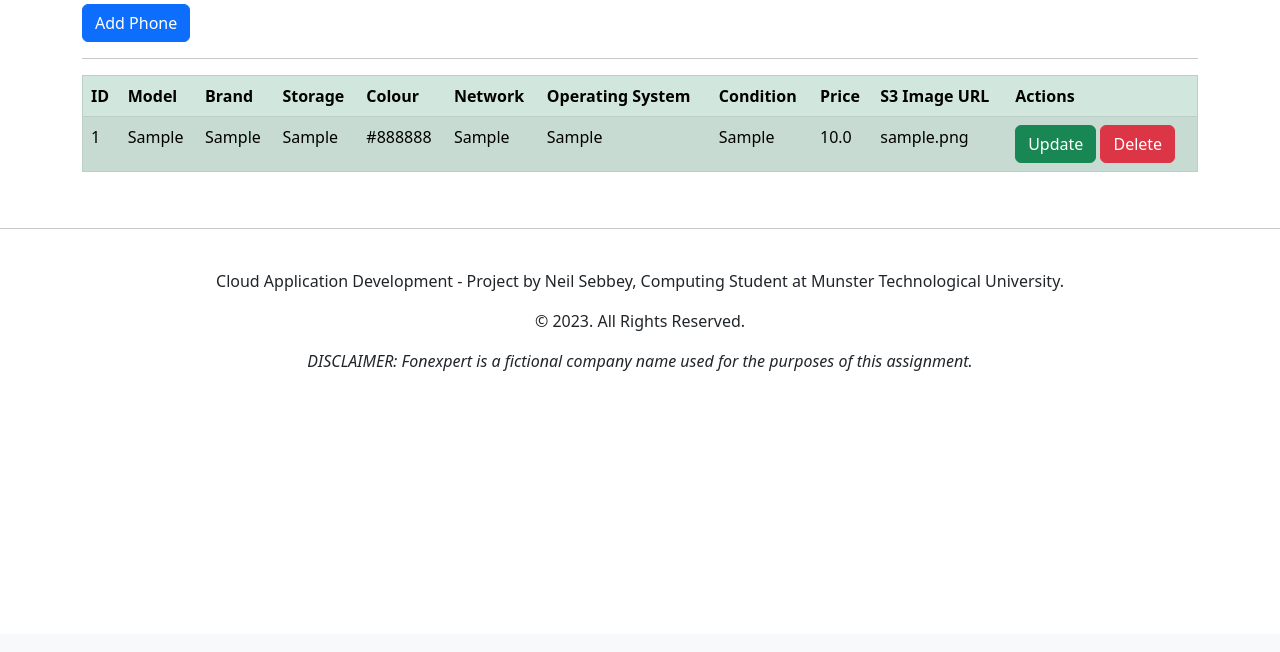
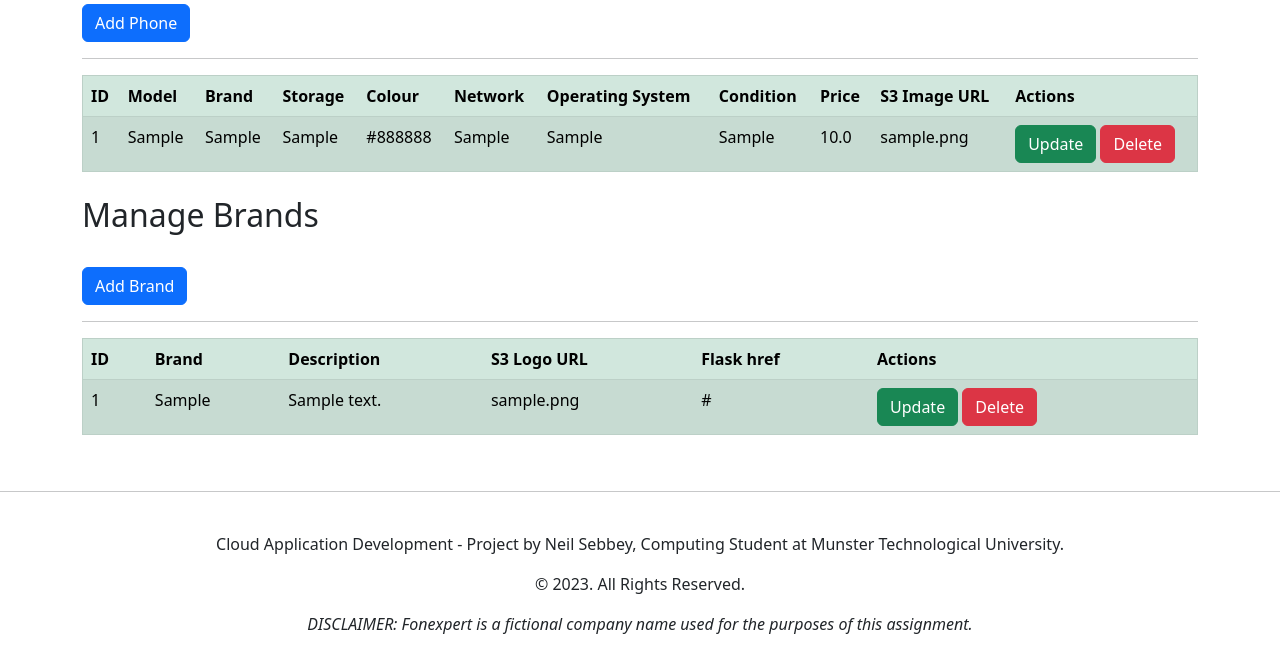
Before and after one commit to NeilSebbey/flask-phoneshop, a Flask app: page /admin/ in a window 1280 px wide. Shown: the part 166-818 px from the top of the page. Before the commit the page ends 537 px from the top, so only its background shows below. Run offline with Flask 3, Linux system fonts and the light colour scheme; the visitor is signed in with stand-in values (Sample User, id 1); tables that the repository leaves empty hold one stand-in row (values such as "Sample post"); a database or web service that is not in the repository returns one stand-in record (values such as "Sample title"); some libraries are stand-ins or nearby versions.

Commit message:
Refactored interface to include brands table for future logo changes

```diff
--- a/admin.py
+++ b/admin.py
@@ -2,7 +2,7 @@ from flask import Blueprint, render_template, request, redirect, url_for, flash
 
 from auth import login_required
 from extensions import pdb
-from models import Phone
+from models import Phone, Brands
 
 bp = Blueprint('admin', __name__, url_prefix='/admin')
 
@@ -11,10 +11,21 @@ bp = Blueprint('admin', __name__, url_prefix='/admin')
 @login_required
 def index():
     phones = Phone.query.all()
-    return render_template('admin/index.html', phones=phones)
+    brands = Brands.query.all()
+    return render_template('admin/index.html', phones=phones, brands=brands)
 
 
-@bp.route('/add/', methods=['GET', 'POST'])
+"""
+#    Title:  app.py, lines 29-62
+#    Author: Parwiz Forogh
+#    Site owner/sponsor:  github.com
+#    Date: Dec 6, 2022, 1:19 GMT
+#    Code version:  6beef35b50fca17d2ad2f84e7de042c7c396c712
+#    Availability:  https://github.com/parwiz123/flaskaws/blob/main/app.py
+(Accessed 20 March 2023)
+#    Modified:  Code refactored (Identifiers renamed)
+"""
+@bp.route('/add_phone/', methods=['GET', 'POST'])
 @login_required
 def insert_phone():
     if request.method == "POST":
@@ -37,9 +48,27 @@ def insert_phone():
     return render_template('admin/add_phone.html')
 
 
-@bp.route('/update/', methods=['POST'])
+@bp.route('/add_brand/', methods=['GET', 'POST'])
 @login_required
-def update():
+def insert_brand():
+    if request.method == "POST":
+        brand = Brands(
+            brand=request.form.get('brand'),
+            description=request.form.get('description'),
+            s3_logo_url=request.form.get('s3_logo_url'),
+            flask_href=request.form.get('flask_href'),
+        )
+        pdb.session.add(brand)
+        pdb.session.commit()
+        flash("Brand added successfully")
+        return redirect(url_for('admin.index'))
+
+    return render_template('admin/add_brand.html')
+
+
+@bp.route('/update_phone/', methods=['POST'])
+@login_required
+def update_phone():
     if request.method == "POST":
         my_data = Phone.query.get(request.form.get('id'))
 
@@ -58,11 +87,40 @@ def update():
         return redirect(url_for('admin.index'))
 
 
-@bp.route('/delete/<id>/', methods=['GET', 'POST'])
+@bp.route('/update_brand/', methods=['POST'])
 @login_required
-def delete(id):
+def update_brand():
+    if request.method == "POST":
+        my_data = Brands.query.get(request.form.get('id'))
+
+        my_data.brand = request.form['brand']
+        my_data.description = request.form['description']
+        my_data.s3_logo_url = request.form['s3_logo_url']
+        my_data.flask_href = request.form['flask_href']
+
+        pdb.session.commit()
+        flash("Brand is updated")
+        return redirect(url_for('admin.index'))
+
+
+@bp.route('/delete_phone/<id>/', methods=['GET', 'POST'])
+@login_required
+def delete_phone(id):
     my_data = Phone.query.get(id)
     pdb.session.delete(my_data)
     pdb.session.commit()
     flash("Phone is deleted")
     return redirect(url_for('admin.index'))
+
+
+@bp.route('/delete_brand/<id>/', methods=['GET', 'POST'])
+@login_required
+def delete_brand(id):
+    my_data = Brands.query.get(id)
+    pdb.session.delete(my_data)
+    pdb.session.commit()
+    flash("Brand is deleted")
+    return redirect(url_for('admin.index'))
+
+
+# end of refactored code
--- a/inventory.py
+++ b/inventory.py
@@ -1,14 +1,15 @@
 from flask import Blueprint, render_template
 
 from extensions import pdb
-from models import Phone
+from models import Phone, Brands
 
 bp = Blueprint('inventory', __name__, url_prefix='/inventory')
 
 
 @bp.route('/')
 def index():
-    return render_template('inventory/index.html')
+    brands = Brands.query.all()
+    return render_template('inventory/index.html', brands=brands)
 
 
 @bp.route('/brands/apple')
--- a/templates/admin/add_phone.html
+++ b/templates/admin/add_phone.html
@@ -22,7 +22,7 @@
             <label class="col-sm-2 col-form-label">Storage</label>
             <div class="col-sm-10">
                 <select class="form-control" name="storage" required>
-                  <option>Less than 1GB</option>
+                  <option>Under 1GB</option>
                   <option>64GB</option>
                   <option>128GB</option>
                   <option>256GB</option>
@@ -80,7 +80,9 @@
                 <input type="text" class="form-control" name="s3img">
             </div>
         </div>
-          <button class="btn btn-primary mt-4" type="submit" value="Register">Add</button>
+        <div class="form-group row">
+            <button class="btn btn-primary mt-4" type="submit" value="Add">Add</button>
+        </div>
       </form>
     </div>
 {% endblock %}
--- a/templates/admin/index.html
+++ b/templates/admin/index.html
@@ -1,8 +1,9 @@
 {% extends 'base.html' %}
 
-{% block title %} Manage Phones {% endblock %}
+{% block title %} Manage Inventory {% endblock %}
 
 {% block body %}
+    <!-- Manage Phones -->
     <div class="container mt-4 m-8">
         <h2>Manage Phones</h2>
         <br>
@@ -41,20 +42,30 @@
                         <td>{{phone.price}}</td>
                         <td>{{phone.s3img}}</td>
                         <td>
-                            <a href="/admin/update/{{phone.id}}" class="btn btn-success" data-bs-toggle="modal" data-bs-target="#modaledit{{phone.id}}">Update</a>
-                            <a href="/admin/delete/{{phone.id}}" class="btn btn-danger" onclick="return confirm('Are you sure to delete ?')">Delete</a>
+                            <a href="/admin/update_phone/{{phone.id}}" class="btn btn-success" data-bs-toggle="modal" data-bs-target="#modaleditphone{{phone.id}}">Update</a>
+                            <a href="/admin/delete_phone/{{phone.id}}" class="btn btn-danger" onclick="return confirm('Are you sure to delete ?')">Delete</a>
                         </td>
                     </tr>
 
+                <!----------------------------------------------------
+                -    Title:  navbar.html, lines 21-65
+                -    Author: Parwiz Forogh
+                -    Site owner/sponsor:  github.com
+                -    Date: 05/08/2011 08:38:29
+                -    Code version:  6beef35b50fca17d2ad2f84e7de042c7c396c712
+                -    Availability:  https://github.com/parwiz123/flaskaws/blob/main/templates/navbar.html
+                (Accessed 20 March 2023)
+                -    Modified:  Code refactored (Identifiers renamed)
+                ---------------------------------------------------->
                 <!-- update modal -->
-                <div id="modaledit{{phone.id}}" class="modal fade" role="dialog">
+                <div id="modaleditphone{{phone.id}}" class="modal fade" role="dialog">
                     <div class="modal-dialog">
                         <div class="modal-content">
                             <div class="modal-header">
                                 <h4 class="modal-title">Update Phone</h4>
                             </div>
                             <div class="modal-body">
-                                <form action="{{url_for('admin.update')}}" method="POST">
+                                <form action="{{url_for('admin.update_phone')}}" method="POST">
                                     <div class="form-group">
                                         <label>Model:</label>
                                         <input type="hidden"  name="id" value="{{phone.id}}">
@@ -69,7 +80,7 @@
                                     <div class="form-group">
                                       <label>Storage:</label>
                                       <select class="form-control" name="storage" value="{{phone.storage}}">
-                                        <option>Less than 1GB</option>
+                                        <option>Under 1GB</option>
                                         <option>64GB</option>
                                         <option>128GB</option>
                                         <option>256GB</option>
@@ -136,4 +147,84 @@
             </tbody>
         </table>
     </div>
+
+    <!-- Manage Brands for logos stored on S3 / CloudFront -->
+    <div class="container mt-4 m-8">
+        <h2>Manage Brands</h2>
+        <br>
+
+        <a href="{{ url_for('admin.insert_brand') }}" class="btn btn-primary">Add Brand</a>
+        <br>
+        <hr>
+
+        <table class="table table-success table-striped table-hover table-responsive" border="1">
+            <thead>
+                <tr>
+                    <th>ID</th>
+                    <th>Brand</th>
+                    <th>Description</th>
+                    <th>S3 Logo URL</th>
+                    <th>Flask href</th>
+                    <th colspan="2">Actions</th>
+                </tr>
+            </thead>
+            <tbody>
+                {% for brand in brands %}
+                    <tr>
+                        <td>{{brand.id}}</td>
+                        <td>{{brand.brand}}</td>
+                        <td>{{brand.description}}</td>
+                        <td>{{brand.s3_logo_url}}</td>
+                        <td>{{brand.flask_href}}</td>
+                        <td>
+                            <a href="/admin/update_brand/{{brand.id}}" class="btn btn-success" data-bs-toggle="modal" data-bs-target="#modaleditbrand{{brand.id}}">Update</a>
+                            <a href="/admin/delete_brand/{{brand.id}}" class="btn btn-danger" onclick="return confirm('Are you sure to delete ?')">Delete</a>
+                        </td>
+                    </tr>
+
+                <!-- update modal -->
+                <div id="modaleditbrand{{brand.id}}" class="modal fade" role="dialog">
+                    <div class="modal-dialog">
+                        <div class="modal-content">
+                            <div class="modal-header">
+                                <h4 class="modal-title">Update Brand</h4>
+                            </div>
+                            <div class="modal-body">
+                                <form action="{{url_for('admin.update_brand')}}" method="POST">
+                                    <div class="form-group">
+                                        <label>Brand:</label>
+                                        <input type="hidden"  name="id" value="{{brand.id}}">
+                                        <input type="text" class="form-control" name="brand" value="{{brand.brand}}" >
+                                    </div>
+
+                                    <div class="form-group">
+                                      <label>Description:</label>
+                                      <textarea class="form-control" name="description" rows="3" value="{{brand.description}}">{{brand.description}}</textarea>
+                                    </div>
+
+                                    <div class="form-group">
+                                      <label>S3 Logo URL:</label>
+                                      <input type="text" class="form-control" name="s3_logo_url" value="{{brand.s3_logo_url}}">
+                                    </div>
+
+                                    <div class="form-group">
+                                      <label>Flask href:</label>
+                                      <input type="text" class="form-control" name="flask_href" value="{{brand.flask_href}}">
+                                    </div>
+
+                                    <div class="form-group">
+                                        <button class="btn btn-primary mt-4" type="submit">Update</button>
+                                    </div>
+                                </form>
+                            </div>
+                            <div class="modal-footer">
+                                <button type="button" class="btn btn-secondary" data-bs-dismiss="modal">Close</button>
+                            </div>
+                        </div>
+                    </div>
+                </div>
+                {% endfor %}
+            </tbody>
+        </table>
+    </div>
 {% endblock %}
--- a/templates/base.html
+++ b/templates/base.html
@@ -38,7 +38,7 @@
             {% endif %}
             <ul class="dropdown-menu" aria-labelledby="navbarDropdownMenuLink">
               {% if g.user %}
-              <a class="dropdown-item" href="{{ url_for('admin.index') }}">Manage Phones</a>
+              <a class="dropdown-item" href="{{ url_for('admin.index') }}">Manage Inventory</a>
               <a class="dropdown-item disabled" href="#">User: {{ g.user[1] }}</a>
               <a class="dropdown-item text-danger" href="{{ url_for('auth.logout') }}">Log Out</a>
               {% else %}
```
Also changed, not shown: models.py (+8 -0 lines), schema.sql (+9 -1 lines), templates/admin/add_brand.html (added, +38 -0 lines), templates/inventory/index.html (+5 -20 lines).
